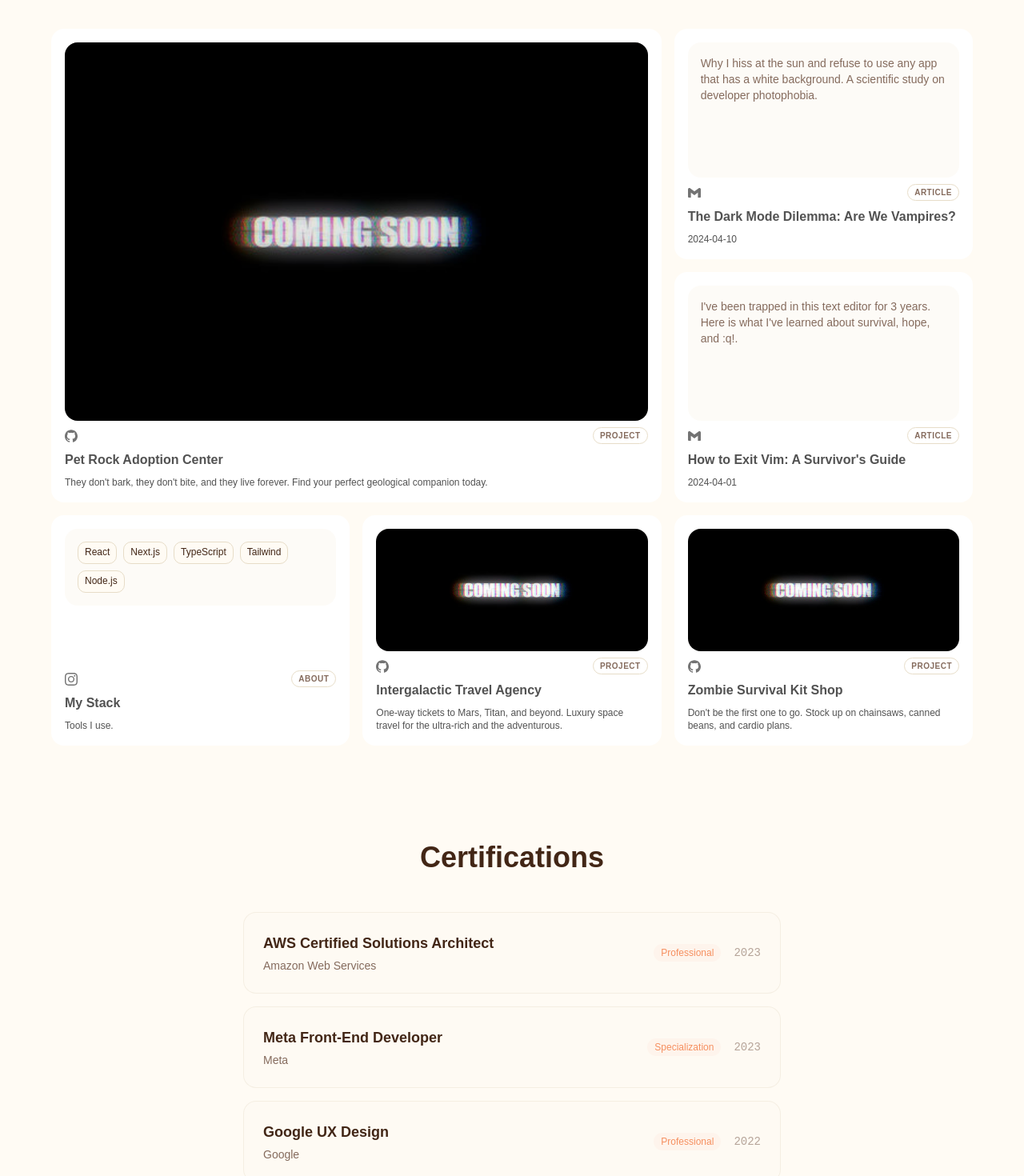
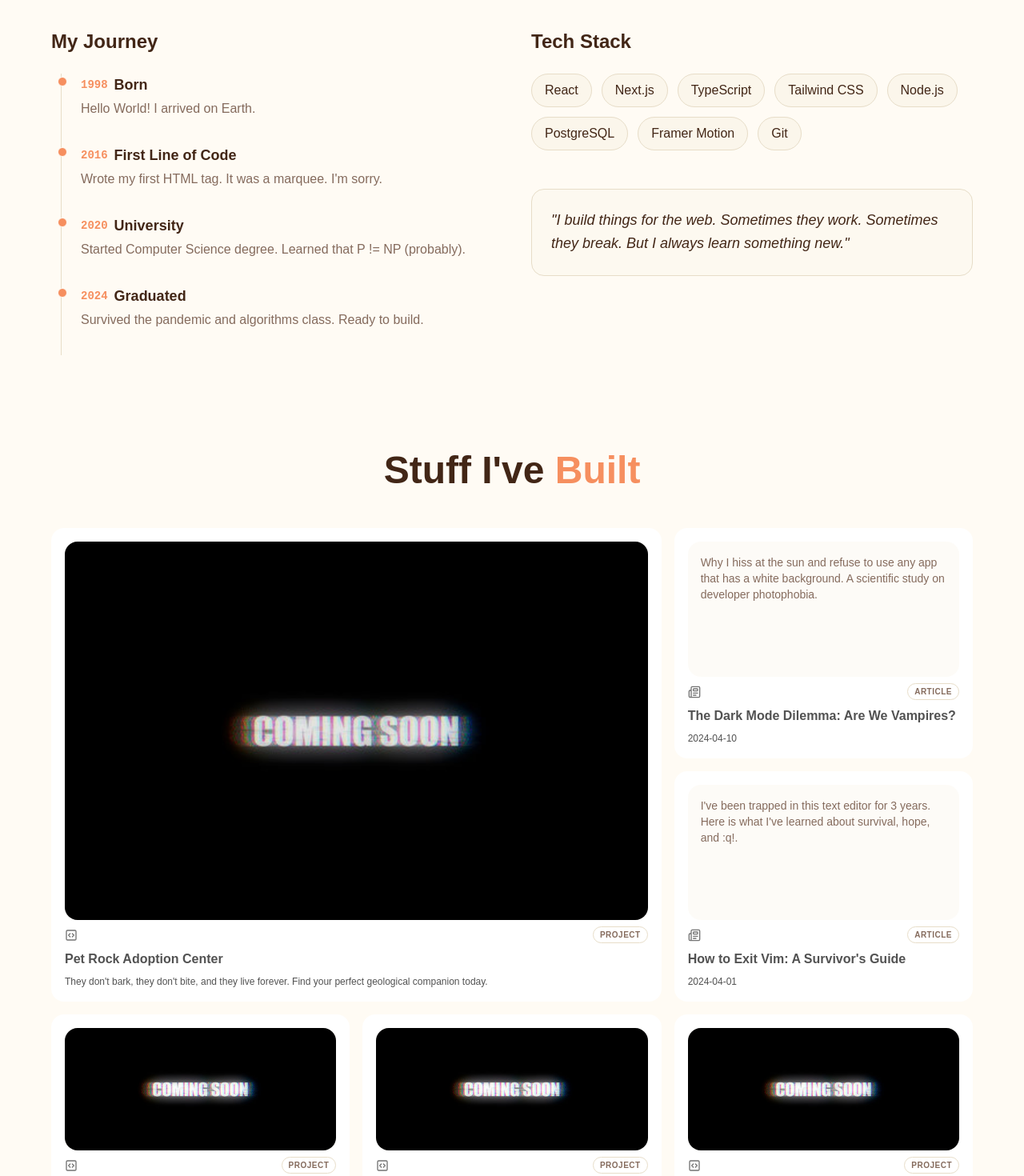
Before and after one commit to ralfarishi/porto-v2, a Next.js app: page / in a window 1280 px wide. Shown: the part 780-2250 px from the top of the page at 80% size. Built offline with nearby package versions, Linux system fonts and the light colour scheme; a web font is replaced by a local one.

Commit message:
refactor(components): update home page and shared components

```diff
--- a/src/app/page.tsx
+++ b/src/app/page.tsx
@@ -3,6 +3,7 @@ import { HomeBento } from "@/components/home-bento";
 import { CertificationList } from "@/components/certification-list";
 import { Contact } from "@/components/contact";
 import { getProjects, getBlogs } from "@/lib/mdx";
+import { AboutSection } from "@/components/about-section";
 
 export default function Home() {
 	const projects = getProjects().slice(0, 4);
@@ -11,6 +12,7 @@ export default function Home() {
 	return (
 		<main className="min-h-screen bg-background">
 			<Hero />
+			<AboutSection />
 			<HomeBento projects={projects} blogs={blogs} />
 			<CertificationList />
 			<Contact />
--- /dev/null
+++ b/src/components/about-section.tsx
@@ -0,0 +1,131 @@
+"use client";
+
+import React from "react";
+import { motion, useScroll, useTransform } from "framer-motion";
+import { MagneticButton } from "./magnetic-button";
+
+const timeline = [
+	{
+		year: "1998",
+		title: "Born",
+		description: "Hello World! I arrived on Earth.",
+	},
+	{
+		year: "2016",
+		title: "First Line of Code",
+		description: "Wrote my first HTML tag. It was a marquee. I'm sorry.",
+	},
+	{
+		year: "2020",
+		title: "University",
+		description: "Started Computer Science degree. Learned that P != NP (probably).",
+	},
+	{
+		year: "2024",
+		title: "Graduated",
+		description: "Survived the pandemic and algorithms class. Ready to build.",
+	},
+];
+
+const techStack = [
+	"React",
+	"Next.js",
+	"TypeScript",
+	"Tailwind CSS",
+	"Node.js",
+	"PostgreSQL",
+	"Framer Motion",
+	"Git",
+];
+
+export function AboutSection() {
+	return (
+		<section className="container px-6 mx-auto py-20">
+			<motion.h2
+				initial={{ opacity: 0, y: 50 }}
+				whileInView={{ opacity: 1, y: 0 }}
+				transition={{ duration: 0.6 }}
+				viewport={{ once: true, margin: "-100px" }}
+				className="text-3xl md:text-5xl font-heading font-bold text-center mb-12"
+			>
+				About <span className="text-primary">Me</span>
+			</motion.h2>
+
+			<div className="grid md:grid-cols-2 gap-12 max-w-6xl mx-auto">
+				{/* Timeline */}
+				<div className="space-y-8">
+					<motion.h3
+						initial={{ opacity: 0, y: 70 }}
+						whileInView={{ opacity: 1, y: 0 }}
+						transition={{ duration: 0.6 }}
+						viewport={{ once: true, margin: "-100px" }}
+						className="text-2xl font-bold mb-6"
+					>
+						My Journey
+					</motion.h3>
+					<div className="relative border-l border-border ml-3 space-y-8 pb-8">
+						{timeline.map((item, index) => (
+							<ScrollReveal key={index} className="ml-6 relative">
+								<span className="absolute -left-[29px] top-1 h-3 w-3 rounded-full bg-primary border border-background" />
+								<div className="flex flex-col sm:flex-row sm:items-center gap-2 mb-1">
+									<span className="text-sm font-mono text-primary font-bold">{item.year}</span>
+									<h4 className="text-lg font-semibold">{item.title}</h4>
+								</div>
+								<p className="text-muted-foreground">{item.description}</p>
+							</ScrollReveal>
+						))}
+					</div>
+				</div>
+
+				{/* Tech Stack */}
+				<div>
+					<motion.h3
+						initial={{ opacity: 0, y: 70 }}
+						whileInView={{ opacity: 1, y: 0 }}
+						transition={{ duration: 0.6 }}
+						viewport={{ once: true, margin: "-100px" }}
+						className="text-2xl font-bold mb-6"
+					>
+						Tech Stack
+					</motion.h3>
+					<div className="flex flex-wrap gap-3">
+						{techStack.map((tech) => (
+							<ScrollReveal key={tech} className="inline-block">
+								<MagneticButton>
+									<div className="px-4 py-2 rounded-full bg-muted/50 border border-border hover:border-primary/50 hover:bg-primary/10 transition-colors cursor-default">
+										{tech}
+									</div>
+								</MagneticButton>
+							</ScrollReveal>
+						))}
+					</div>
+
+					<ScrollReveal className="mt-12">
+						<div className="p-6 rounded-2xl bg-muted/30 border border-border">
+							<p className="text-lg leading-relaxed italic">
+								&quot;I build things for the web. Sometimes they work. Sometimes they break. But I
+								always learn something new.&quot;
+							</p>
+						</div>
+					</ScrollReveal>
+				</div>
+			</div>
+		</section>
+	);
+}
+
+function ScrollReveal({ children, className }: { children: React.ReactNode; className?: string }) {
+	const ref = React.useRef(null);
+	const { scrollYProgress } = useScroll({
+		target: ref,
+		offset: ["0 1", "1.2 1"],
+	});
+	const opacity = useTransform(scrollYProgress, [0, 1], [0, 1]);
+	const y = useTransform(scrollYProgress, [0, 1], [50, 0]);
+
+	return (
+		<motion.div ref={ref} style={{ opacity, y }} className={className}>
+			{children}
+		</motion.div>
+	);
+}
--- a/src/components/bento-grid.tsx
+++ b/src/components/bento-grid.tsx
@@ -44,7 +44,7 @@ export const BentoGridItem = ({
 	const content = (
 		<>
 			<React.Fragment key="header">{header}</React.Fragment>
-			<div key="content" className="group-hover/bento:translate-x-2 transition duration-200">
+			<div key="content" className="group-hover/bento:translate-x-2">
 				<div className="flex items-center justify-between mb-2 mt-2">
 					{icon}
 					{label && (
--- a/src/components/certification-list.tsx
+++ b/src/components/certification-list.tsx
@@ -2,6 +2,7 @@
 
 import { motion } from "framer-motion";
 import { Badge } from "@/components/ui/badge";
+import { MagneticButton } from "./magnetic-button";
 
 const certifications = [
 	{
@@ -41,12 +42,12 @@ export function CertificationList() {
 			</motion.h2>
 			<div className="max-w-2xl mx-auto flex flex-col gap-4">
 				{certifications.map((cert, index) => (
+					<MagneticButton key={cert.name}>
 						<motion.a
-						key={cert.name}
 							href={cert.url}
 							target="_blank"
 							rel="noopener noreferrer"
-						className="group relative flex flex-col md:flex-row md:items-center justify-between p-6 rounded-2xl border border-border/40 bg-card/30 hover:bg-card/50 hover:border-primary/20 transition-all duration-300"
+							className="group relative flex flex-col md:flex-row md:items-center justify-between p-6 rounded-2xl border border-border/40 bg-card/30 hover:bg-card/50 hover:border-primary/20"
 							initial={{ opacity: 0, y: 20 }}
 							whileInView={{ opacity: 1, y: 0 }}
 							viewport={{ once: true }}
@@ -69,6 +70,7 @@ export function CertificationList() {
 								<span className="text-sm font-mono text-muted-foreground/60">{cert.date}</span>
 							</div>
 						</motion.a>
+					</MagneticButton>
 				))}
 			</div>
 		</section>
--- a/src/components/home-bento.tsx
+++ b/src/components/home-bento.tsx
@@ -1,9 +1,10 @@
 "use client";
 
 import { BentoGrid, BentoGridItem } from "@/components/bento-grid";
-import { Icons } from "@/components/icons";
 import { Project, Blog } from "@/lib/mdx";
 import Image from "next/image";
+import { motion } from "framer-motion";
+import { Newspaper, SquareCode } from "lucide-react";
 
 interface HomeBentoProps {
 	projects: Project[];
@@ -12,10 +13,17 @@ interface HomeBentoProps {
 
 export function HomeBento({ projects, blogs }: HomeBentoProps) {
 	return (
-		<section className="container px-6 mx-auto py-20">
-			<h2 className="text-3xl md:text-5xl font-heading font-bold text-center mb-12">
+		<section className="container px-6 mx-auto py-10">
+			<motion.h2
+				initial={{ opacity: 0, y: 50 }}
+				whileInView={{ opacity: 1, y: 0 }}
+				transition={{ duration: 0.6 }}
+				viewport={{ once: true, margin: "-100px" }}
+				className="text-3xl md:text-5xl font-heading font-bold text-center mb-12"
+			>
 				Stuff I&apos;ve <span className="text-primary">Built</span>
-			</h2>
+			</motion.h2>
+
 			<BentoGrid className="max-w-6xl mx-auto">
 				{/* Featured Project 1 (Large) */}
 				{projects[0] && (
@@ -36,7 +44,7 @@ export function HomeBento({ projects, blogs }: HomeBentoProps) {
 							</div>
 						}
 						className="md:col-span-2 md:row-span-2"
-						icon={<Icons.gitHub className="h-4 w-4 text-neutral-500" />}
+						icon={<SquareCode className="h-4 w-4 text-neutral-500" />}
 						href={`/projects/${projects[0].slug}`}
 						label="Project"
 					/>
@@ -53,7 +61,7 @@ export function HomeBento({ projects, blogs }: HomeBentoProps) {
 							</div>
 						}
 						className="md:col-span-1"
-						icon={<Icons.mail className="h-4 w-4 text-neutral-500" />}
+						icon={<Newspaper className="h-4 w-4 text-neutral-500" />}
 						href={`/blogs/${blogs[0].slug}`}
 						label="Article"
 					/>
@@ -69,32 +77,11 @@ export function HomeBento({ projects, blogs }: HomeBentoProps) {
 							</div>
 						}
 						className="md:col-span-1"
-						icon={<Icons.mail className="h-4 w-4 text-neutral-500" />}
+						icon={<Newspaper className="h-4 w-4 text-neutral-500" />}
 						href={`/blogs/${blogs[1].slug}`}
 						label="Article"
 					/>
 				)}
-
-				{/* About / Tech Stack */}
-				<BentoGridItem
-					title="My Stack"
-					description="Tools I use."
-					header={
-						<div className="flex flex-wrap gap-2 p-4 min-h-24 rounded-xl bg-muted/30">
-							{["React", "Next.js", "TypeScript", "Tailwind", "Node.js"].map((tech) => (
-								<span
-									key={tech}
-									className="px-2 py-1 text-xs rounded-md bg-background border border-border"
-								>
-									{tech}
-								</span>
-							))}
-						</div>
-					}
-					className="md:col-span-1"
-					icon={<Icons.instagram className="h-4 w-4 text-neutral-500" />}
-					label="About"
-				/>
 
 				{/* Featured Project 2 */}
 				{projects[1] && (
@@ -114,7 +101,7 @@ export function HomeBento({ projects, blogs }: HomeBentoProps) {
 							</div>
 						}
 						className="md:col-span-1"
-						icon={<Icons.gitHub className="h-4 w-4 text-neutral-500" />}
+						icon={<SquareCode className="h-4 w-4 text-neutral-500" />}
 						href={`/projects/${projects[1].slug}`}
 						label="Project"
 					/>
@@ -137,8 +124,31 @@ export function HomeBento({ projects, blogs }: HomeBentoProps) {
 							</div>
 						}
 						className="md:col-span-1"
-						icon={<Icons.gitHub className="h-4 w-4 text-neutral-500" />}
+						icon={<SquareCode className="h-4 w-4 text-neutral-500" />}
 						href={`/projects/${projects[2].slug}`}
+						label="Project"
+					/>
+				)}
+
+				{projects[3] && (
+					<BentoGridItem
+						title={projects[3].title}
+						description={projects[3].description}
+						header={
+							<div className="flex flex-1 w-full h-full min-h-24 rounded-xl bg-muted/50 overflow-hidden relative group">
+								{projects[3].image && (
+									<Image
+										src={projects[3].image}
+										alt={projects[3].title}
+										fill
+										className="object-cover transition-transform duration-500 group-hover:scale-105"
+									/>
+								)}
+							</div>
+						}
+						className="md:col-span-1"
+						icon={<SquareCode className="h-4 w-4 text-neutral-500" />}
+						href={`/projects/${projects[3].slug}`}
 						label="Project"
 					/>
 				)}
```
Lines whose indentation alone changed are shown as unchanged.
